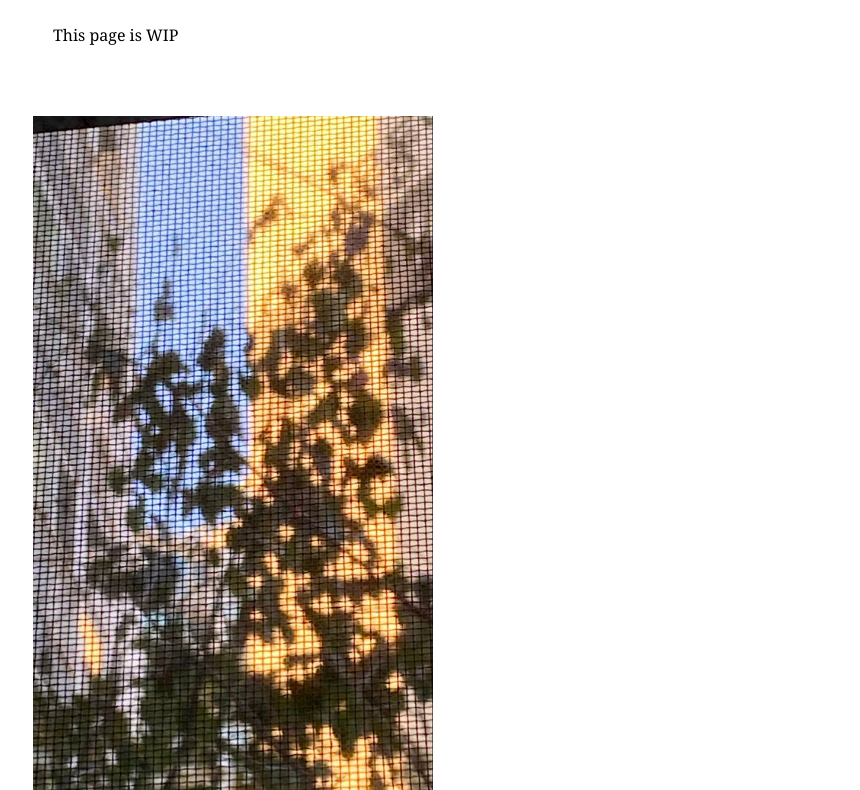
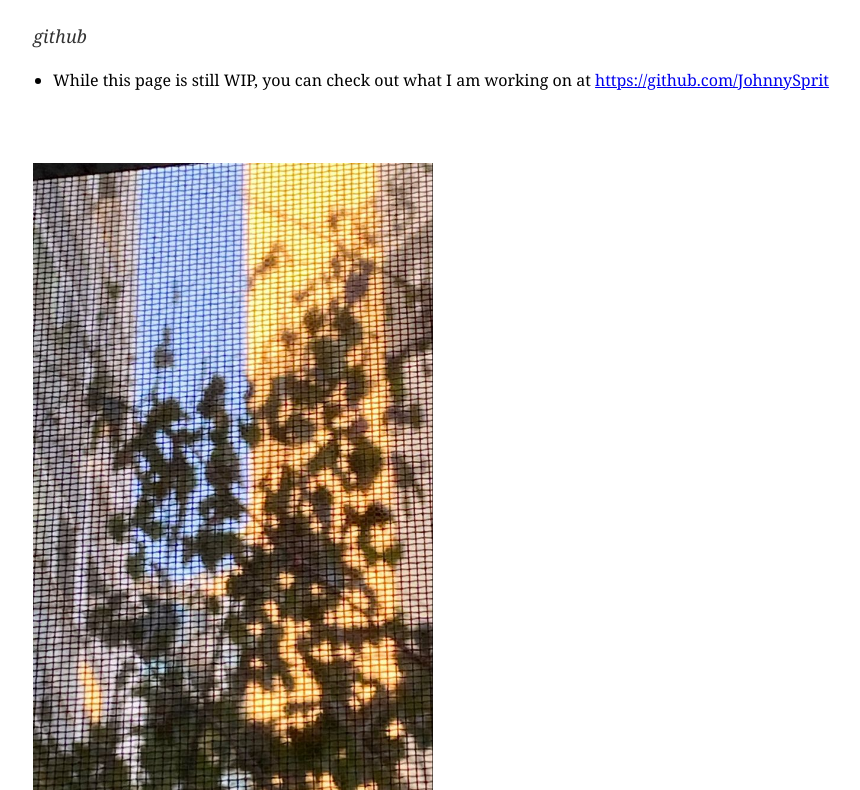
Before and after one commit to JohnnySprit/rawhtml, a plain HTML site: page pages/projects.html in a window 1280 px wide. Shown: the part 211-1001 px from the top of the page, without its empty margins (5-865 px from the left). Drawn offline with Linux system fonts and the light colour scheme.

Commit message:
added placeholder for projects, updated gear

```diff
--- a/pages/projects.html
+++ b/pages/projects.html
@@ -21,10 +21,15 @@
         <main class="main-content">
             <h2 class="page-title">Projects</h2>
 
-            <p class="section-title"></p>
-            <div class="list">
-                <p>This page is WIP</p>
-            </div>
+            <p class="section-title">github</p>
+            <ul class="list">
+                <li>
+                    While this page is still WIP, you can check out what I am working on at
+                    <a href="https://github.com/JohnnySprit" target="_blank" aria-label="GitHub">
+                        https://github.com/JohnnySprit
+                    </a>
+                </li>
+            </ul>
 
 
             <img src="../images/net.jpg">
```
Also changed, not shown: pages/gear.html (+4 -3 lines).
